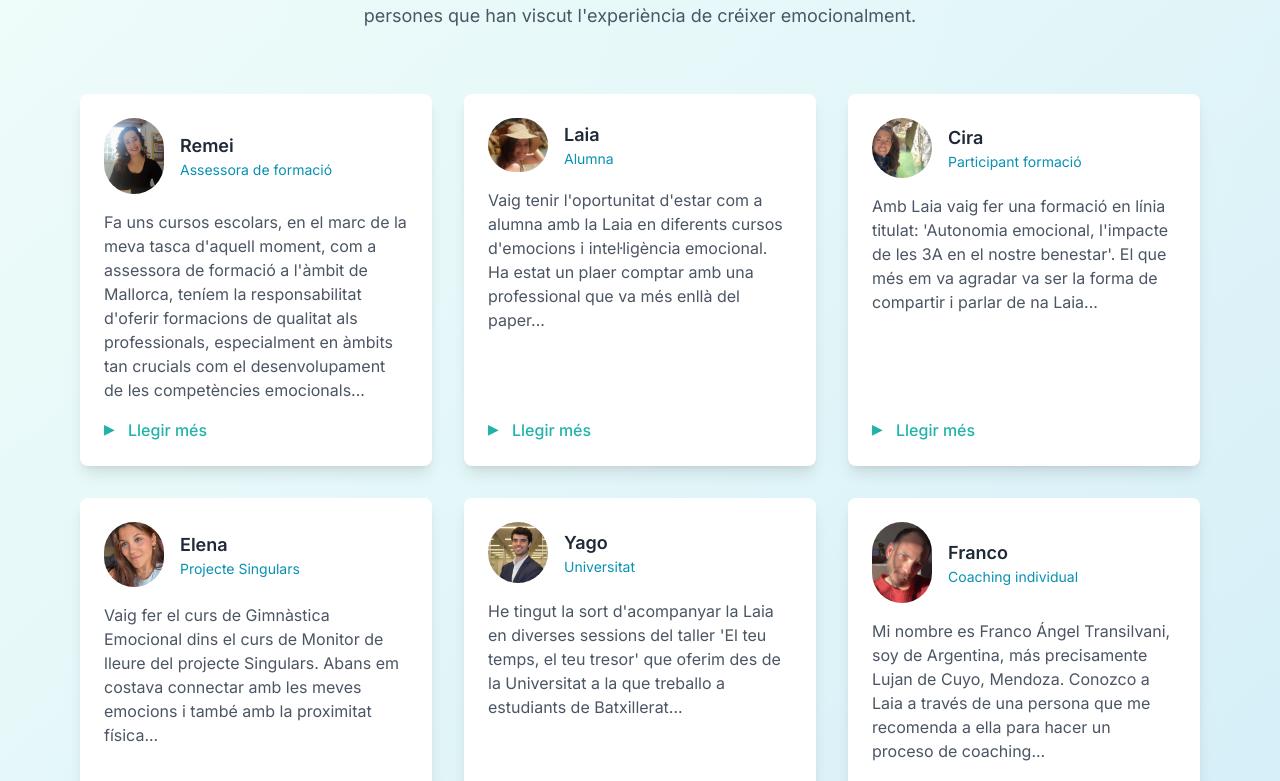
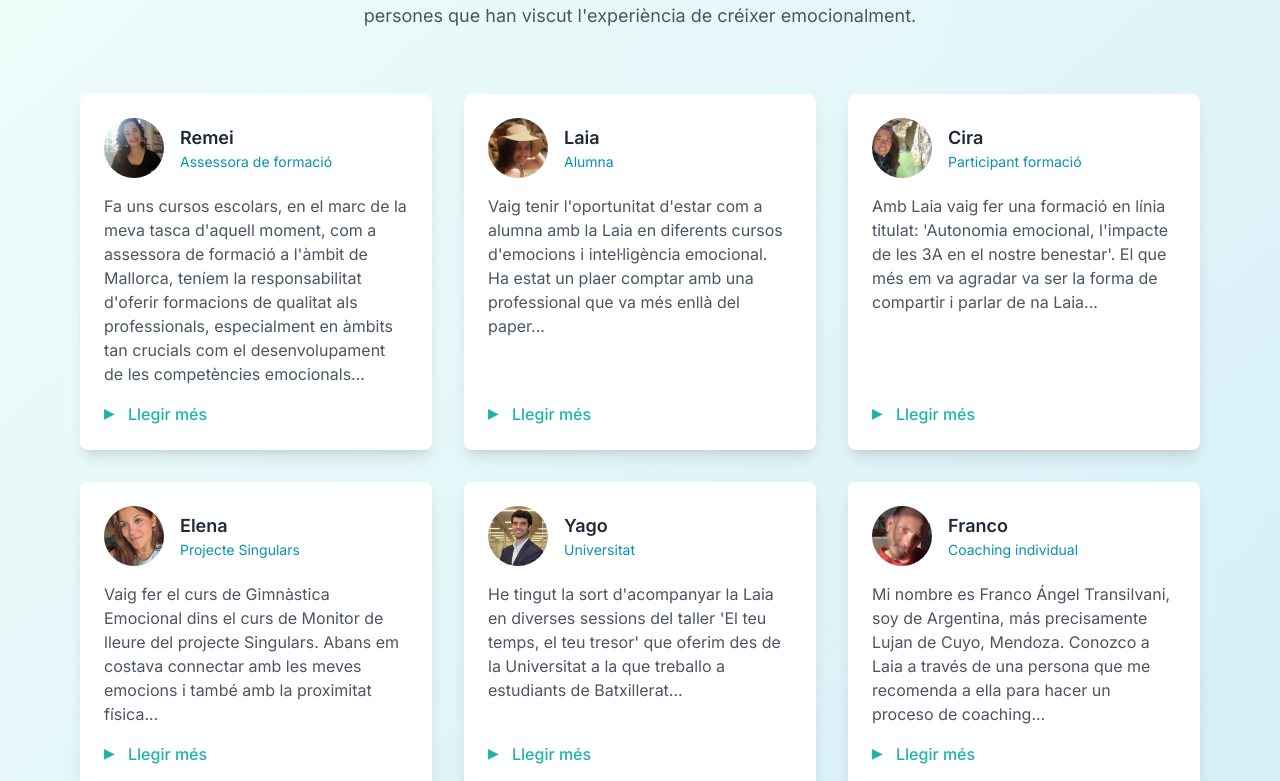
Before and after one commit to miguelgisbert/laiabobe, a Next.js app: page / in a window 1280 px wide. Shown: the part 3088-3869 px from the top of the page. Built offline with nearby package versions, Linux system fonts and the light colour scheme.

Commit message:
Fix: foto testimonis

```diff
--- a/src/app/page.tsx
+++ b/src/app/page.tsx
@@ -304,7 +304,7 @@ export default function Home() {
                   alt="Remei"
                   width={60}
                   height={60}
-                  className="rounded-full object-cover"
+                  className="rounded-full object-cover w-15 h-15 aspect-square"
                 />
                 <div className="ml-4">
                   <h4 className="text-lg font-semibold text-gray-800">Remei</h4>
@@ -381,7 +381,7 @@ export default function Home() {
                   alt="Laia"
                   width={60}
                   height={60}
-                  className="rounded-full object-cover"
+                  className="rounded-full object-cover w-15 h-15 aspect-square"
                 />
                 <div className="ml-4">
                   <h4 className="text-lg font-semibold text-gray-800">Laia</h4>
@@ -429,7 +429,7 @@ export default function Home() {
                   alt="Cira"
                   width={60}
                   height={60}
-                  className="rounded-full object-cover"
+                  className="rounded-full object-cover w-15 h-15 aspect-square"
                 />
                 <div className="ml-4">
                   <h4 className="text-lg font-semibold text-gray-800">Cira</h4>
@@ -492,7 +492,7 @@ export default function Home() {
                   alt="Elena"
                   width={60}
                   height={60}
-                  className="rounded-full object-cover"
+                  className="rounded-full object-cover w-15 h-15 aspect-square"
                 />
                 <div className="ml-4">
                   <h4 className="text-lg font-semibold text-gray-800">Elena</h4>
@@ -538,7 +538,7 @@ export default function Home() {
                   alt="Yago"
                   width={60}
                   height={60}
-                  className="rounded-full object-cover"
+                  className="rounded-full object-cover w-15 h-15 aspect-square"
                 />
                 <div className="ml-4">
                   <h4 className="text-lg font-semibold text-gray-800">Yago</h4>
@@ -583,7 +583,7 @@ export default function Home() {
                   alt="Franco"
                   width={60}
                   height={60}
-                  className="rounded-full object-cover"
+                  className="rounded-full object-cover w-15 h-15 aspect-square"
                 />
                 <div className="ml-4">
                   <h4 className="text-lg font-semibold text-gray-800">
```
